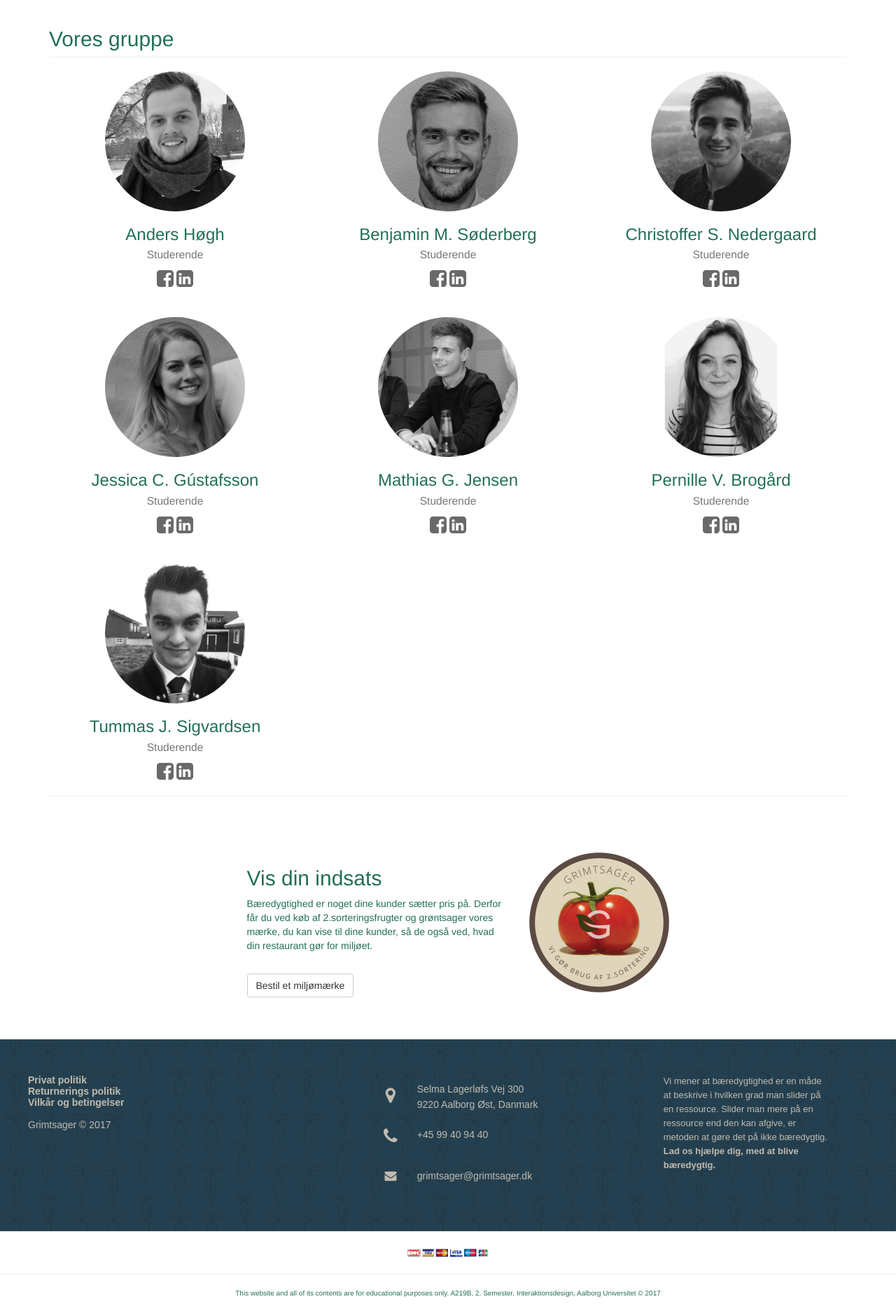
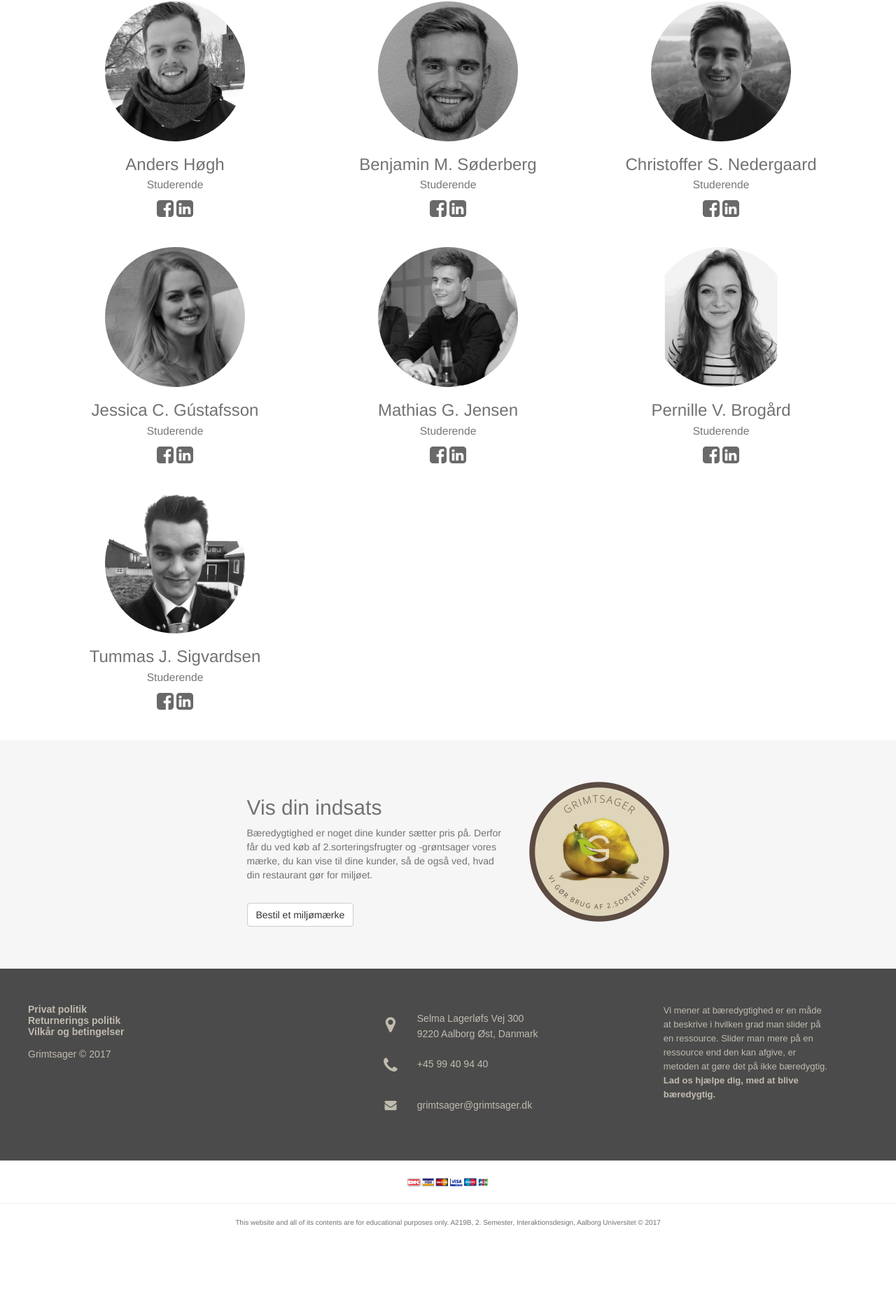
Before and after one commit to Spilleren/Grimtsager, a PHP site: page /Test2/aboutus.html in a window 1280 px wide. Shown: the part 482-2348 px from the top of the page at 70% size. After the commit the page ends 2234 px from the top, so only its background shows below. Run offline with PHP 8.4, Linux system fonts and the light colour scheme; a stand-in replaces the project's code that opens the database connection.

Commit message:
Changes
Changes

```diff
--- a/Test2/404.html
+++ b/Test2/404.html
@@ -61,12 +61,12 @@
 
 
  <!-- Container (Miljømærke Section) -->
-<div class="container-fluid containerpadding">
+<div class="container-fluid containerpadding bg-grey">
   <div class="row">
     <div class=" col-sm-3"></div>
     <div class="col-sm-4">
       <h2>Vis din indsats</h2>
-      <p>Bæredygtighed er noget dine kunder sætter pris på. Derfor får du ved køb af 2.sorteringsfrugter og grøntsager vores mærke, du kan vise til dine kunder, så de også ved, hvad din restaurant gør for miljøet.
+      <p>Bæredygtighed er noget dine kunder sætter pris på. Derfor får du ved køb af 2.sorteringsfrugter og -grøntsager vores mærke, du kan vise til dine kunder, så de også ved, hvad din restaurant gør for miljøet.
       </p>
       <br>
       <a href="login.php" class="btn btn-default" role="button">Bestil et miljømærke</a>
@@ -76,6 +76,7 @@
     </div>
   </div>
 </div>
+
 
   <!-- Footer -->
     <footer class="footer-distributed">
--- a/Test2/aboutus.html
+++ b/Test2/aboutus.html
@@ -87,12 +87,13 @@
 
 
 <!-- SUSTAINABILITY -->
-<div class="sustainability2">
+<!-- <div class="sustainability2">
 <center>
-<!--  <p class="sustainability-p">56% AF ALLE GRØNTSAGER</p>
-  <h1 class="sustainability-h1">BLIVER SMIDT VÆK.</h1> -->
+<p class="sustainability-p">56% AF ALLE GRØNTSAGER</p>
+  <h1 class="sustainability-h1">BLIVER SMIDT VÆK.</h1>
 </center>
-</div>
+</div> -->
+
 <!-- SUSTAINABILITY -->
 
 
@@ -177,20 +178,19 @@
 
             </div>
         </div>
-
-        <hr>
+        <br>
 </div>
-
+<br>
 
 
 
  <!-- Container (Miljømærke Section) -->
-<div class="container-fluid containerpadding">
+<div class="container-fluid containerpadding bg-grey">
   <div class="row">
     <div class=" col-sm-3"></div>
     <div class="col-sm-4">
       <h2>Vis din indsats</h2>
-      <p>Bæredygtighed er noget dine kunder sætter pris på. Derfor får du ved køb af 2.sorteringsfrugter og grøntsager vores mærke, du kan vise til dine kunder, så de også ved, hvad din restaurant gør for miljøet.
+      <p>Bæredygtighed er noget dine kunder sætter pris på. Derfor får du ved køb af 2.sorteringsfrugter og -grøntsager vores mærke, du kan vise til dine kunder, så de også ved, hvad din restaurant gør for miljøet.
       </p>
       <br>
       <a href="login.php" class="btn btn-default" role="button">Bestil et miljømærke</a>
@@ -200,6 +200,7 @@
     </div>
   </div>
 </div>
+
 
   <!-- Footer -->
     <footer class="footer-distributed">
--- a/Test2/css/custom.css
+++ b/Test2/css/custom.css
@@ -23,11 +25,11 @@ body {
 }
 
 h2{
-  color: #237056;
+  color: #727272;
 }
 
 p{
-  color: #237056;
+  color: #727272;
 }
 a{
   color: #c1bbb0;
@@ -316,21 +327,20 @@ input[type=number]::-webkit-inner-spin-button,
 
   .footerfoot-p{
     font-size: 10px;
-    color: #237056;
+    color: #727272;
   }
 
   .footerfoot-p1{
     font-size: 10px;
-    color: #000000;
+    color: #727272;
   }
 
 
 .footer-distributed{
-  background: url(http://www.doctorblush.com/img/pattern.png);
+  /* background: url(http://www.doctorblush.com/img/pattern.png);
   background-size: 140px 140px;
-  background-repeat: repeat;
-  background-color: #244050;
-  /* background-color: #292c2f; */
+  background-repeat: repeat;*/
+  background-color: #4B4B4B;
   box-shadow: 0 1px 1px 0 rgba(0, 0, 0, 0.12);
   color: #c1bbb0;
   box-sizing: border-box;
--- a/Test2/css/loginpage.css
+++ b/Test2/css/loginpage.css
@@ -30,7 +30,7 @@
   font-family: "Roboto", sans-serif;
   text-transform: uppercase;
   outline: 0;
-  background: #4CAF50;
+  background-color: #209938;
   width: 100%;
   border: 0;
   padding: 15px;
@@ -41,7 +41,7 @@
   cursor: pointer;
 }
 .form button:hover,.form button:active,.form button:focus {
-  background: #43A047;
+  background: #135b21;
 }
 .form .message {
   margin: 15px 0 0;
--- a/Test2/css/round-about.css
+++ b/Test2/css/round-about.css
@@ -5,26 +5,26 @@
  */
 
 h1{
-  color: #237056;
+  color: #727272;
 }
 h2{
-  color: #237056;
+  color: #727272;
 }
 h3{
-  color: #237056;
+  color: #727272;
 }
 h4{
-  color: #237056;
+  color: #727272;
 }
 h5{
-  color: #237056;
+  color: #727272;
 }
 h6{
-  color: #237056;
+  color: #727272;
 }
 
 .page-header{
-	color: #237056 !important;
+	color: #727272 !important;
 }
 
 .img-circle {
```
Also changed, not shown: other parts of Test2/css/custom.css (+27 -12 lines), Test2/Index.html (+12 -11 lines), Test2/kontakt.html (+5 -4 lines), Test2/sustainability.html (+8 -6 lines), Test2/img/heart.svg (added), Test2/img/logo-2.png (added), Test2/img/logo-icon.png (added), Test2/img/logo-svg.svg (added), Test2/img/logo.png, Test2/img/miljomarke.png, Test2/img/slideshow/26.jpg (added), Test2/label1.png (deleted), Test2/label2.png (deleted), Test2/label3.png (deleted).
